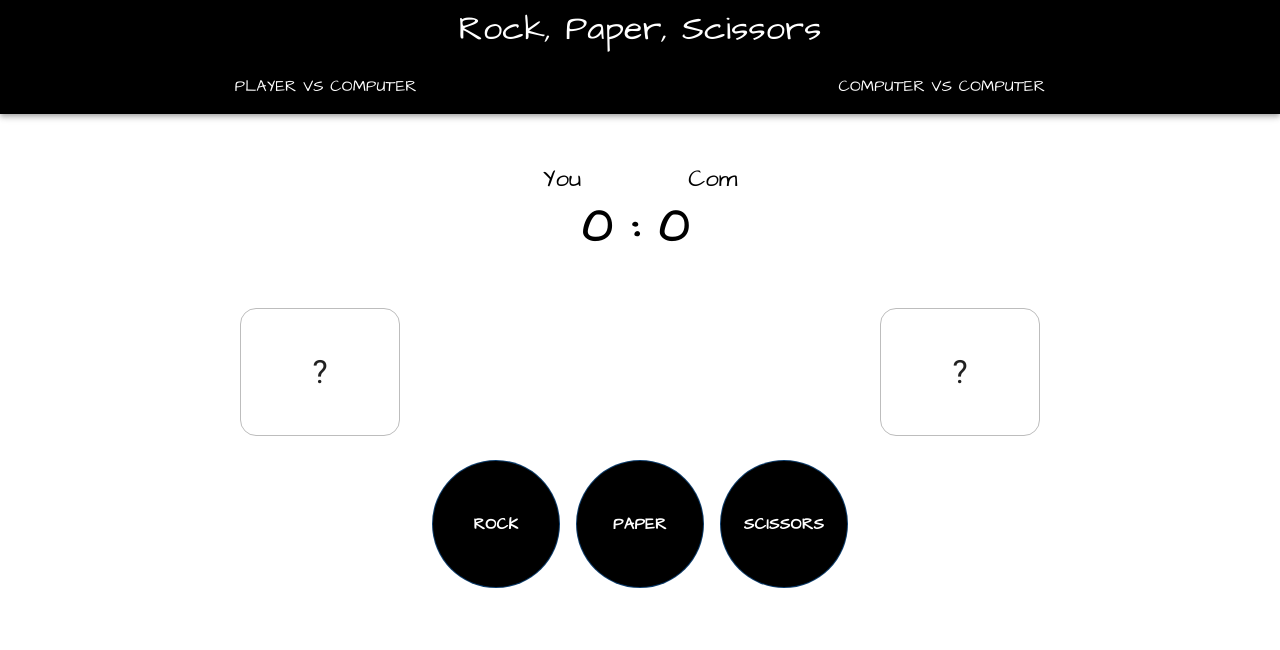
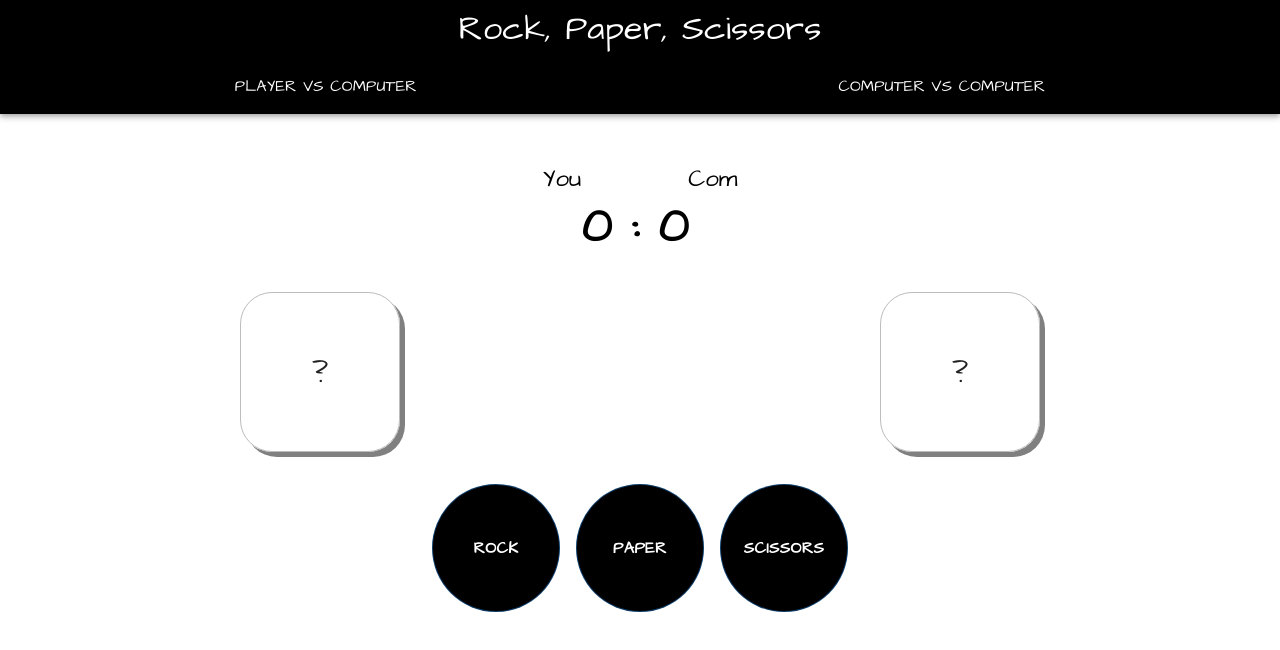
Before and after one commit to dkgian/aerq-rps, a React (Create React App) app: page / in a window 1280 px wide. Shown: the top 650 px of the page. Built offline with nearby package versions, Linux system fonts and the light colour scheme.

Commit message:
update text display selected items

```diff
--- a/src/components/SelectedItems.tsx
+++ b/src/components/SelectedItems.tsx
@@ -27,9 +27,12 @@ const SelectedItems = ({
 
 const StyledChip = styled(Chip)({
 	width: '10rem',
-	height: '8rem',
+	height: '10rem',
 	fontSize: '2rem',
-	margin: '1rem',
+	marginBottom: '1.5rem',
+	fontFamily: 'Architects Daughter',
+	borderRadius: '2rem',
+	boxShadow: '5px 5px gray',
 })
 
 const FlexRowWrap = styled(Grid)({
```
